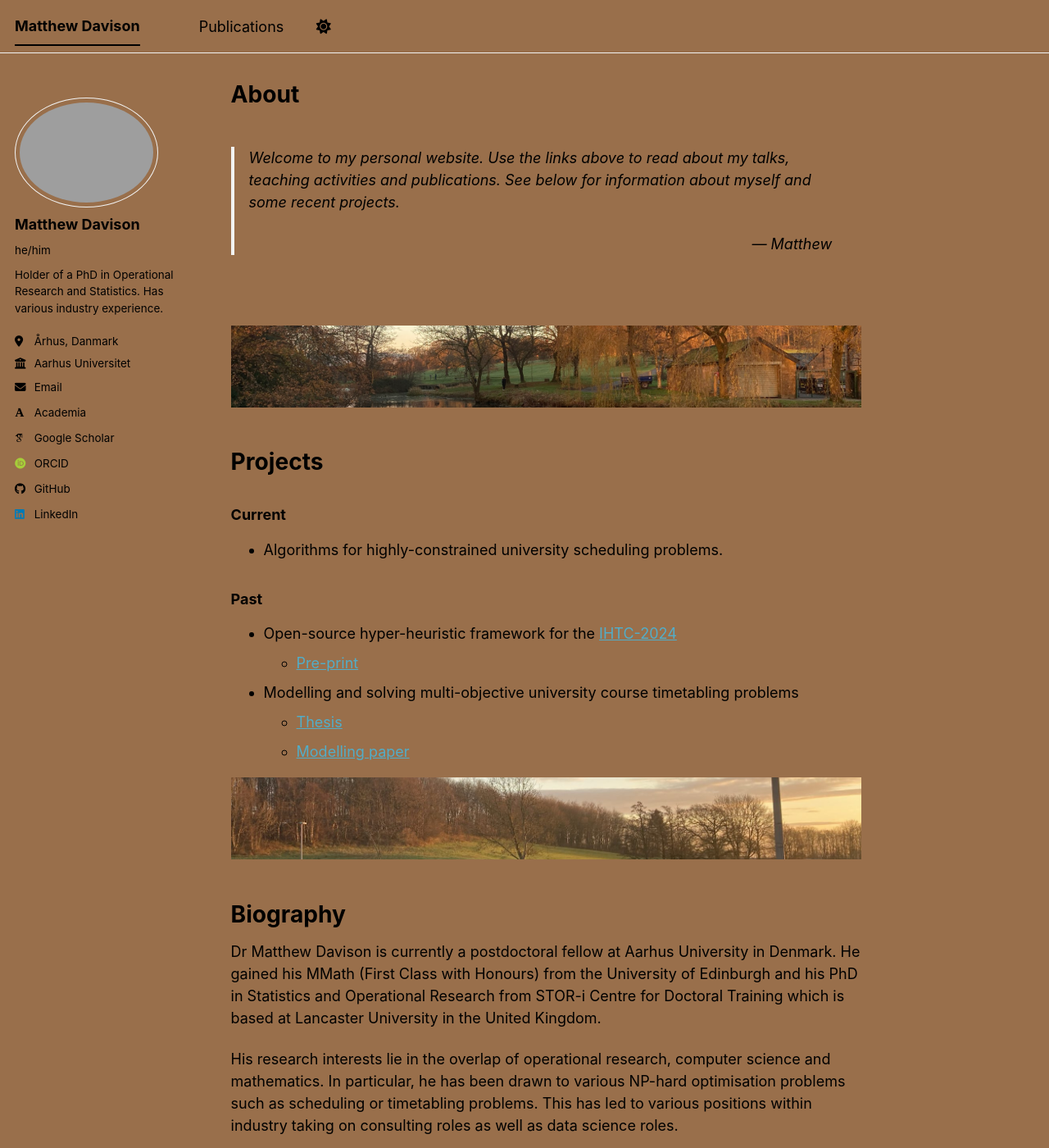
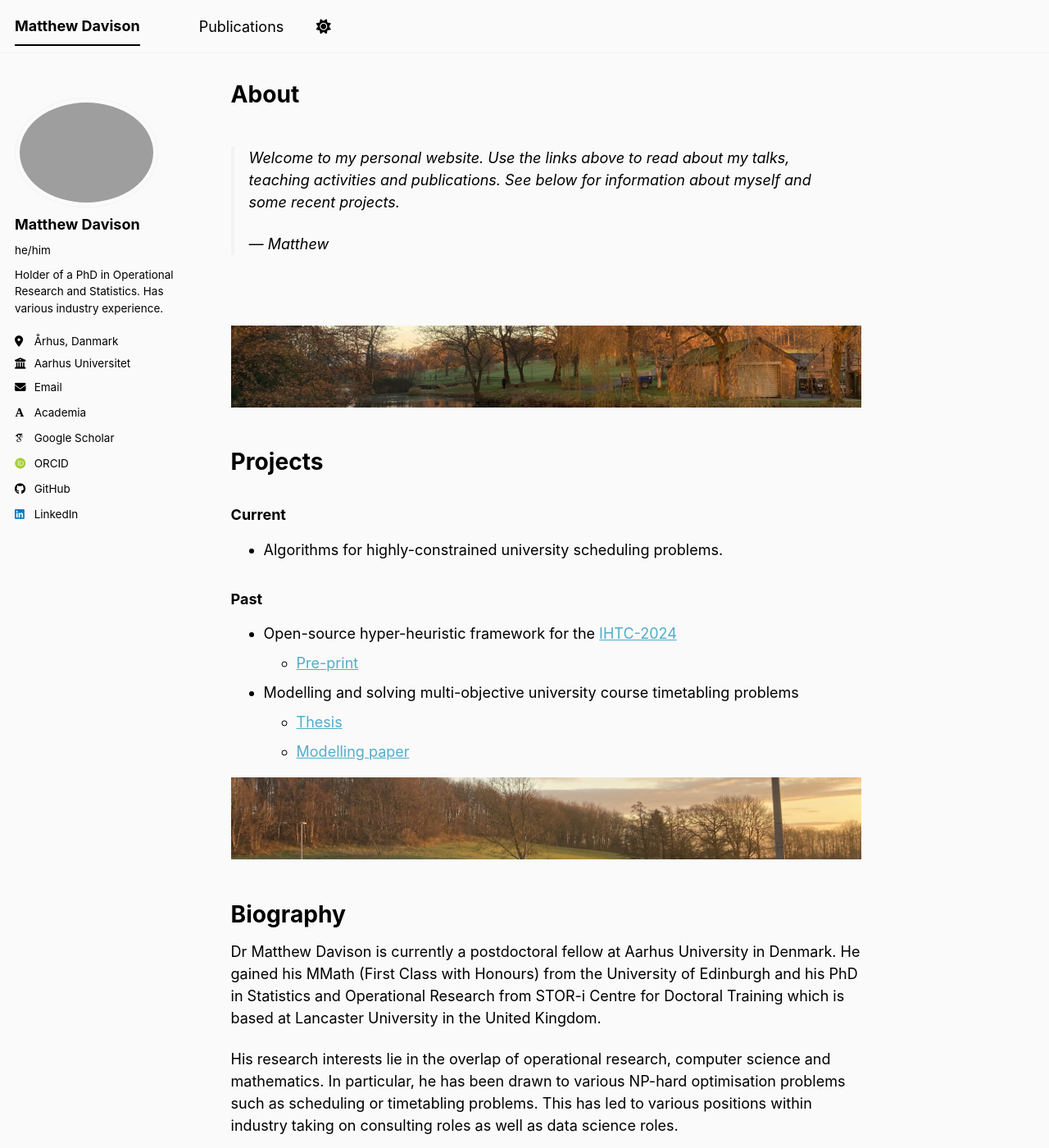
Before and after one commit to Mattmandav/mattmandav.github.io, a Jekyll site: the page built from _pages/about.md, in a window 1280 px wide and 1400 px high. Shown: the whole window at 82% size. Built offline with Jekyll 4.4.1, drawn with Linux system fonts in a browser that asks for light colours; some web fonts are replaced; a script bundle is joined from its source files by our own code; library files that are not in the unit come from our copies.

Commit message:
Changing the light mode and name alignment

```diff
--- a/_pages/about.md
+++ b/_pages/about.md
@@ -9,7 +9,7 @@
 
 > Welcome to my personal website. Use the links above to read about my talks, teaching activities and publications. See below for information about myself and some recent projects.
 >
-> <div style="text-align: right"> &mdash; Matthew </div>
+> &mdash; Matthew
 
 <br/>
 
--- a/_sass/theme/_default_light.scss
+++ b/_sass/theme/_default_light.scss
@@ -31,8 +31,8 @@
 /* Default light theme for the site */
 :root {
     --global-base-color                 : #{$primary-color};
-    --global-bg-color                   : #996f4b;
-    --global-footer-bg-color            : #996f4b;
+    --global-bg-color                   : #fafafa;
+    --global-footer-bg-color            : #fafafa;
     --global-border-color               : #{$lighter-gray};
     --global-dark-border-color          : #bdc1c4;
     --global-code-background-color      : #fafafa;
```
